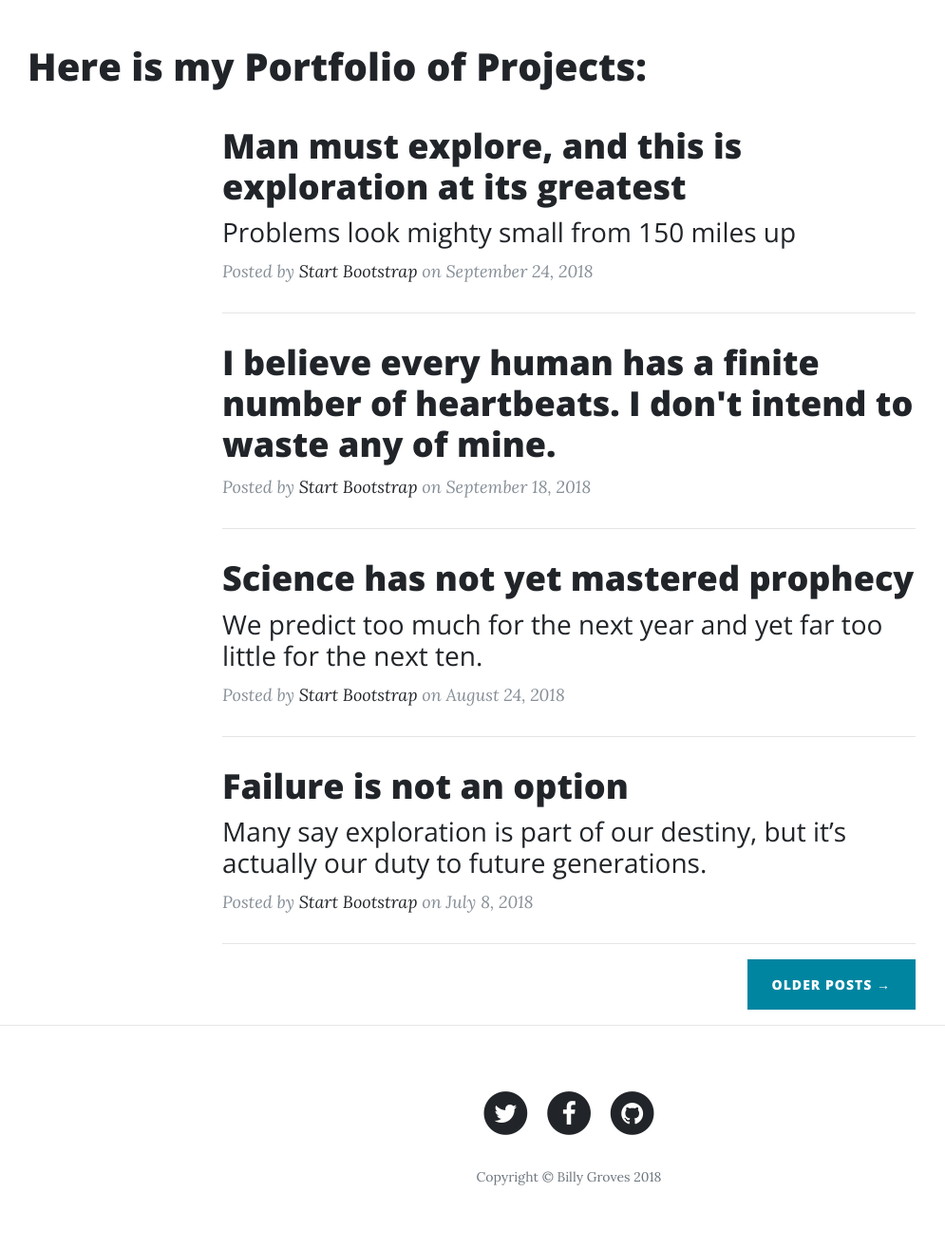
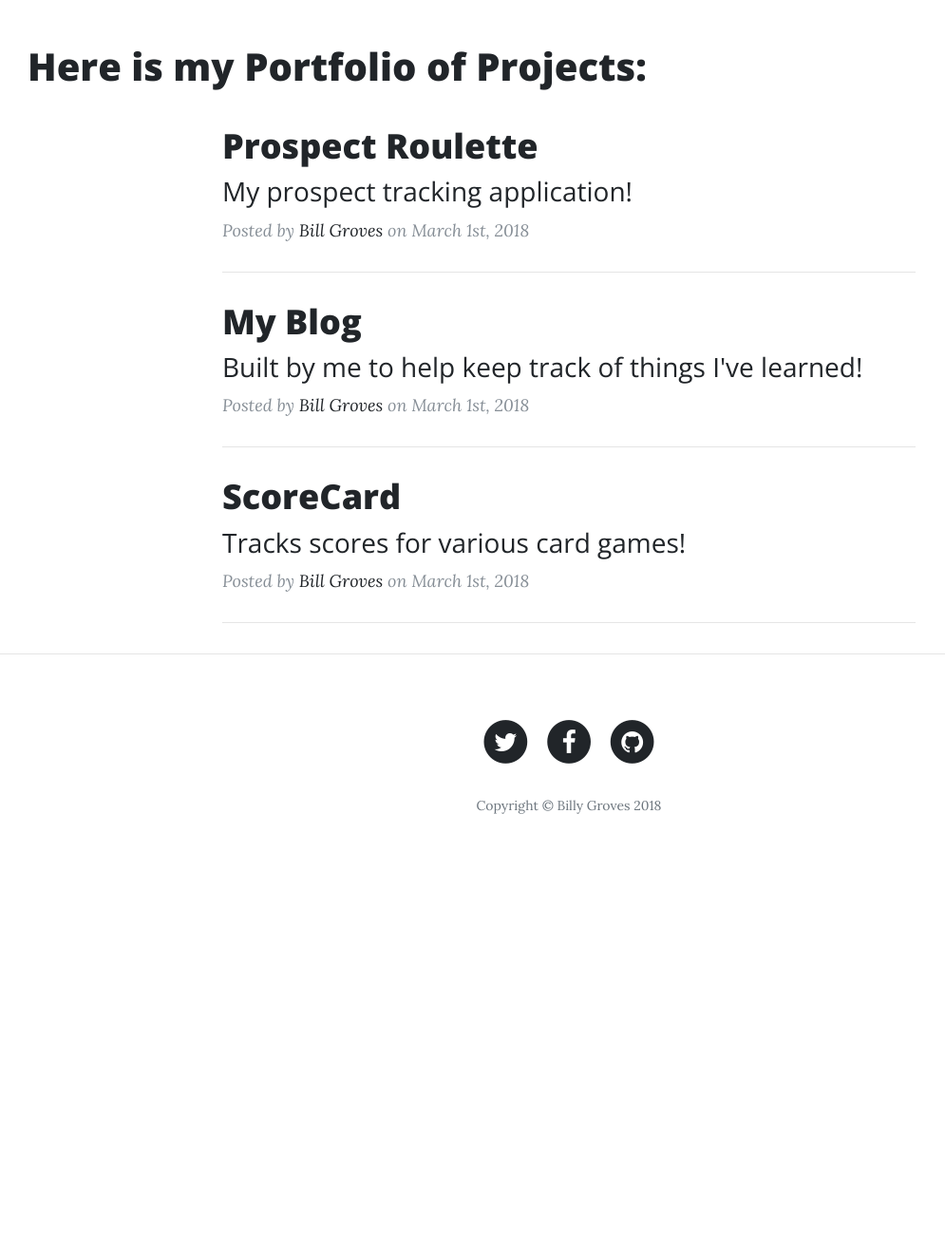
Before and after one commit to billyggroves/myBlog, a Flask app: template templates/index.html in a window 1280 px wide. Shown: the part 563-1878 px from the top of the page at 95% size, without its empty margins (41-1036 px from the left). After the commit the page ends 1420 px from the top, so only its background shows below. Run offline with Flask 2, Linux system fonts and the light colour scheme; the template is opened without the code that fills it, so the values that code supplies are empty; some libraries are stand-ins or nearby versions.

Commit message:
Add Portfolio projects

```diff
--- a/app.py
+++ b/app.py
@@ -12,33 +12,33 @@ ALLOWED_EXTENSIONS = set(['jpg', 'jpeg'])
 
 app = Flask(__name__)
 app.config['UPLOAD_FOLDER'] = UPLOAD_FOLDER
-# app.config['SQLALCHEMY_DATABASE_URI'] = ''
-# app.config['SQLALCHEMY_TRACK_MODIFICATIONS'] = False
-# db = SQLAlchemy(app)
+app.config['SQLALCHEMY_DATABASE_URI'] = ''
+app.config['SQLALCHEMY_TRACK_MODIFICATIONS'] = False
+db = SQLAlchemy(app)
 
-# class Blog(db.Model):
-#     id = db.Column(db.Integer, primary_key=True)
-#     imgHead = db.Column(db.String(80), unique=False, nullable=True)
-#     title = db.Column(db.String(80), unique=True, nullable=False)
-#     subtitle1 = db.Column(db.String(80), unique=False, nullable=True)
-#     intro = db.Column(db.Text, unique=True, nullable=False)
-#     subtitle2 = db.Column(db.String(80), unique=False, nullable=True)
-#     body = db.Column(db.Text, unique=True, nullable=True)
-#     subtitle3 = db.Column(db.String(80), unique=False, nullable=True)
-#     conclusion = db.Column(db.Text, unique=True, nullable=True)
-#     date = db.Column(db.DateTime, unique=True, nullable=False)
+class Blog(db.Model):
+    id = db.Column(db.Integer, primary_key=True)
+    imgHead = db.Column(db.String(80), unique=False, nullable=True)
+    title = db.Column(db.String(80), unique=True, nullable=False)
+    subtitle1 = db.Column(db.String(80), unique=False, nullable=True)
+    intro = db.Column(db.Text, unique=True, nullable=False)
+    subtitle2 = db.Column(db.String(80), unique=False, nullable=True)
+    body = db.Column(db.Text, unique=True, nullable=True)
+    subtitle3 = db.Column(db.String(80), unique=False, nullable=True)
+    conclusion = db.Column(db.Text, unique=True, nullable=True)
+    date = db.Column(db.DateTime, unique=True, nullable=False)
 
-#     def __init__(self, id, imgHead, title, subtitle1, intro, subtitle2, body, subtitle3, conclusion, date):
-#         self.id = id
-#         self.imgHead = imgHead
-#         self.title = title
-#         self.subtitle1 = subtitle1
-#         self.intro = intro
-#         self.subtitle2 = subtitle2
-#         self.body = body
-#         self.subtitle3 = subtitle3
-#         self.conclusion = conclusion
-#         self.date = date
+    def __init__(self, id, imgHead, title, subtitle1, intro, subtitle2, body, subtitle3, conclusion, date):
+        self.id = id
+        self.imgHead = imgHead
+        self.title = title
+        self.subtitle1 = subtitle1
+        self.intro = intro
+        self.subtitle2 = subtitle2
+        self.body = body
+        self.subtitle3 = subtitle3
+        self.conclusion = conclusion
+        self.date = date
 
 
 JSGlue(app)
@@ -59,6 +59,18 @@ def about():
 @app.route("/contact")
 def contact():
     return render_template("contact.html")
+
+@app.route("/prospectRoulette")
+def prospectRoulette():
+    return render_template("prospectRoulette.html")
+
+@app.route("/myBlog")
+def myBlog():
+    return render_template("myBlog.html")
+
+@app.route("/scoreCard")
+def scoreCard():
+    return render_template("scoreCard.html")
 
 @app.route("/post", methods=['GET', 'POST'])
 def post():
--- a/templates/index.html
+++ b/templates/index.html
@@ -29,62 +29,47 @@
       <div class="row">
         <div class="col-lg-8 col-md-10 mx-auto">
           <div class="post-preview">
-            <a href="post">
+            <a href="/prospectRoulette">
               <h2 class="post-title">
-                Man must explore, and this is exploration at its greatest
+                  Prospect Roulette
               </h2>
               <h3 class="post-subtitle">
-                Problems look mighty small from 150 miles up
+                  My prospect tracking application!
               </h3>
             </a>
             <p class="post-meta">Posted by
-              <a href="/about">Start Bootstrap</a>
-              on September 24, 2018</p>
+              <a href="/about">Bill Groves</a>
+              on March 1st, 2018</p>
           </div>
           <hr>
           <div class="post-preview">
-            <a href="/post">
+            <a href="/myBlog">
               <h2 class="post-title">
-                I believe every human has a finite number of heartbeats. I don't intend to waste any of mine.
-              </h2>
-            </a>
-            <p class="post-meta">Posted by
-              <a href="/about">Start Bootstrap</a>
-              on September 18, 2018</p>
-          </div>
-          <hr>
-          <div class="post-preview">
-            <a href="post">
-              <h2 class="post-title">
-                Science has not yet mastered prophecy
+                  My Blog
               </h2>
               <h3 class="post-subtitle">
-                We predict too much for the next year and yet far too little for the next ten.
+                  Built by me to help keep track of things I've learned!
               </h3>
             </a>
             <p class="post-meta">Posted by
-              <a href="#">Start Bootstrap</a>
-              on August 24, 2018</p>
-          </div>
+                <a href="/about">Bill Groves</a>
+                on March 1st, 2018</p>
+            </div>
           <hr>
           <div class="post-preview">
-            <a href="post">
+            <a href="/scoreCard">
               <h2 class="post-title">
-                Failure is not an option
+                  ScoreCard
               </h2>
               <h3 class="post-subtitle">
-                Many say exploration is part of our destiny, but it’s actually our duty to future generations.
+                  Tracks scores for various card games!
               </h3>
             </a>
             <p class="post-meta">Posted by
-              <a href="#">Start Bootstrap</a>
-              on July 8, 2018</p>
-          </div>
+                <a href="/about">Bill Groves</a>
+                on March 1st, 2018</p>
+            </div>
           <hr>
-          <!-- Pager -->
-          <div class="clearfix">
-            <a class="btn btn-primary float-right" href="post">Older Posts &rarr;</a>
-          </div>
         </div>
       </div>
     </div>
```
Also changed, not shown: templates/myBlog.html (added, +44 -0 lines), templates/post.html (+7 -0 lines), templates/prospectRoulette.html (added, +44 -0 lines), templates/scoreCard.html (added, +44 -0 lines), static/img/gambling-2001129_1920.jpg (added).
